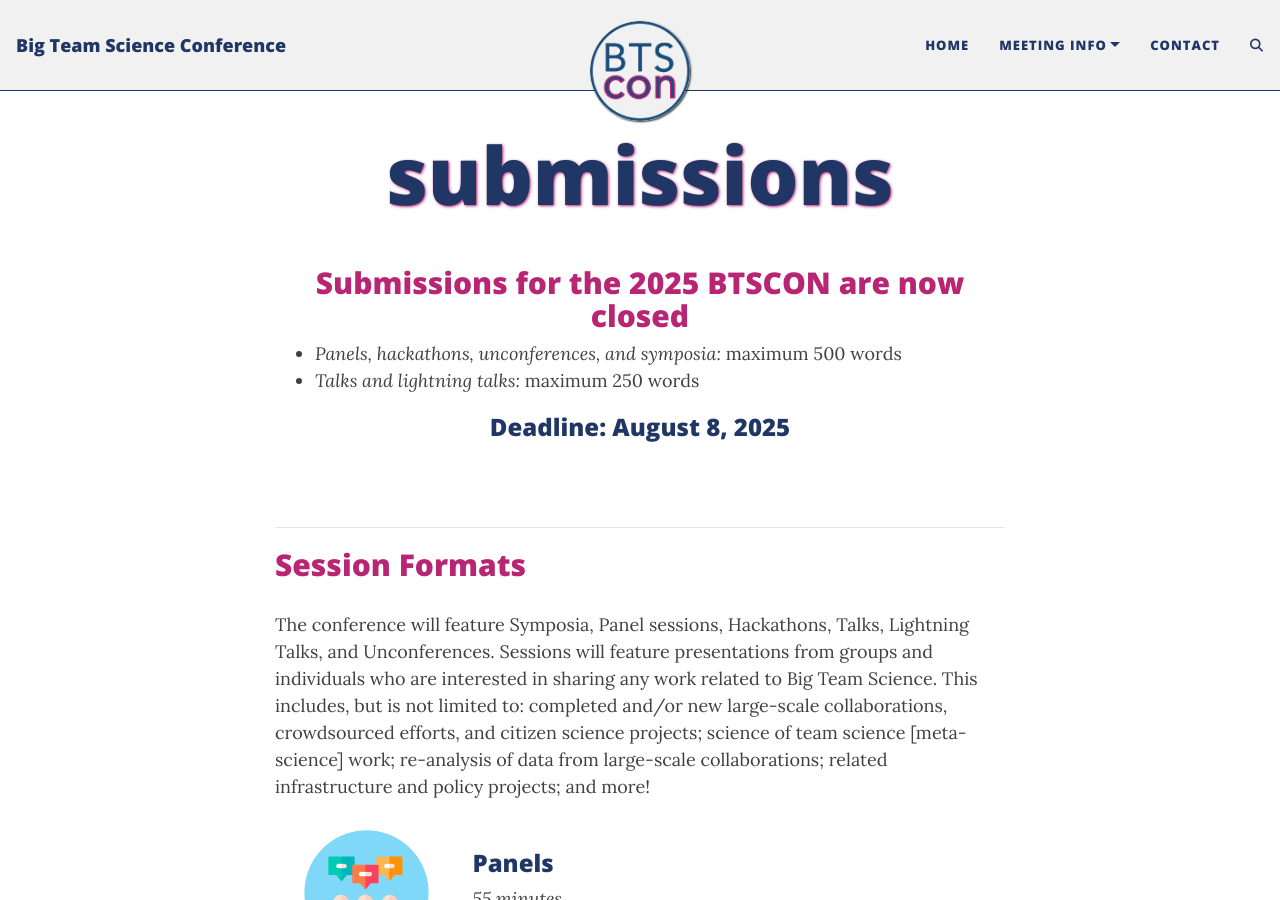
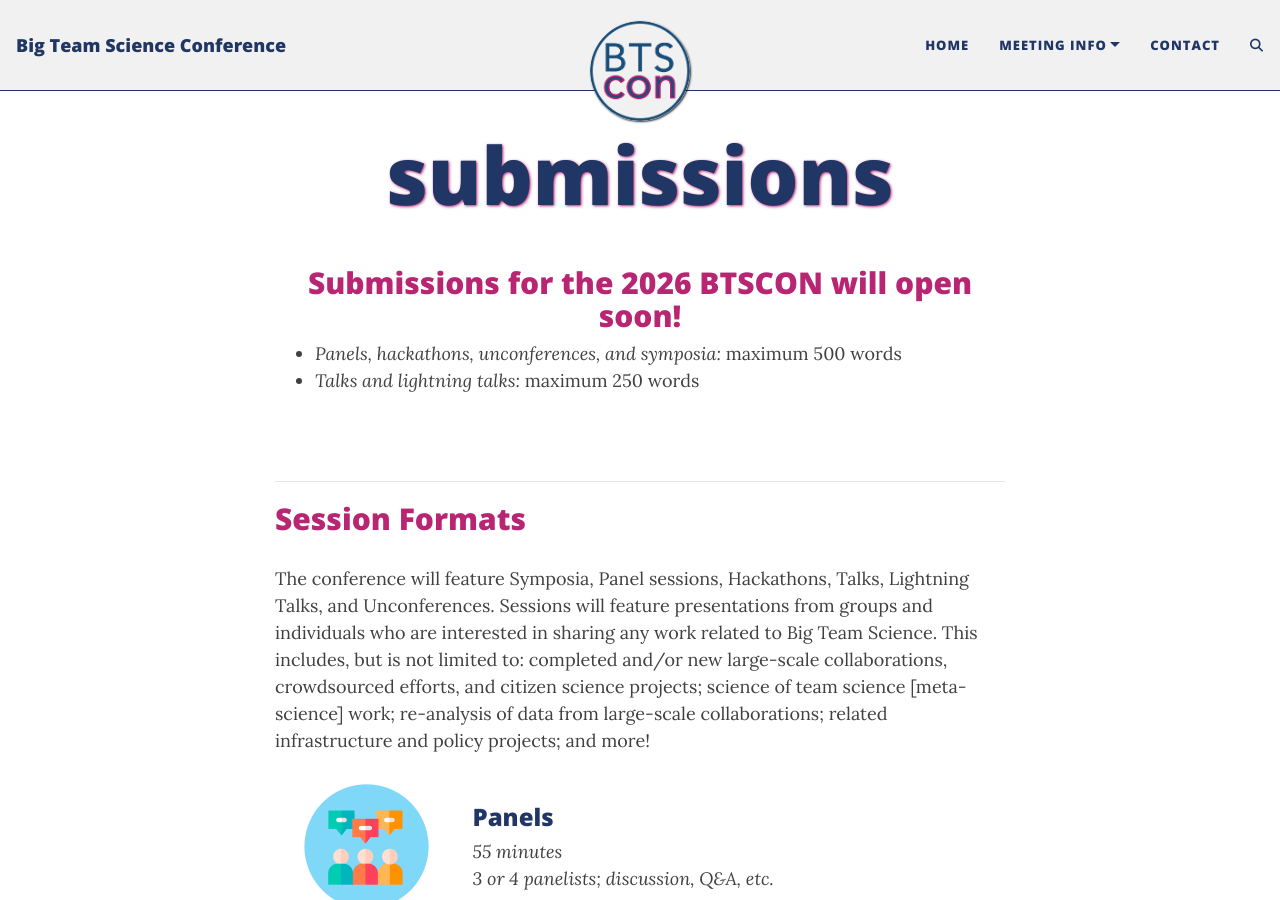
Before and after one commit to bigteamscienceconference/bigteamscienceconference.github.io, a Jekyll site: the page built from submissions.md, in a window 1280 px wide and 900 px high. Built offline with Jekyll 4.4.1, drawn with Linux system fonts in a browser that asks for light colours; comment, search, counter and statistics services are not loaded.

Commit message:
update submissions

```diff
--- a/submissions.md
+++ b/submissions.md
@@ -7,15 +7,15 @@ title: submissions
 <h2 align="center"> >>> <a href="https://docs.google.com/forms/d/e/1FAIpQLSdIfHkVRsmgCAL2YUzbDfyI91gElCtlXPkIPUwoOcxLZIeIYw/viewform?usp=dialog" target="_blank">Submit your abstract here!</a> <<< </h2>
 -->
 
-<h2 align="center">Submissions for the 2025 BTSCON are now closed</h2>
+<h2 align="center">Submissions for the 2026 BTSCON will open soon!</h2>
 
 
 * *Panels, hackathons, unconferences, and symposia:* maximum 500 words
 * *Talks and lightning talks:* maximum 250 words
 
-
+<!--
 <h3 align="center">Deadline: August 8, 2025</h3>
-
+-->
 
 <br>
 
```
